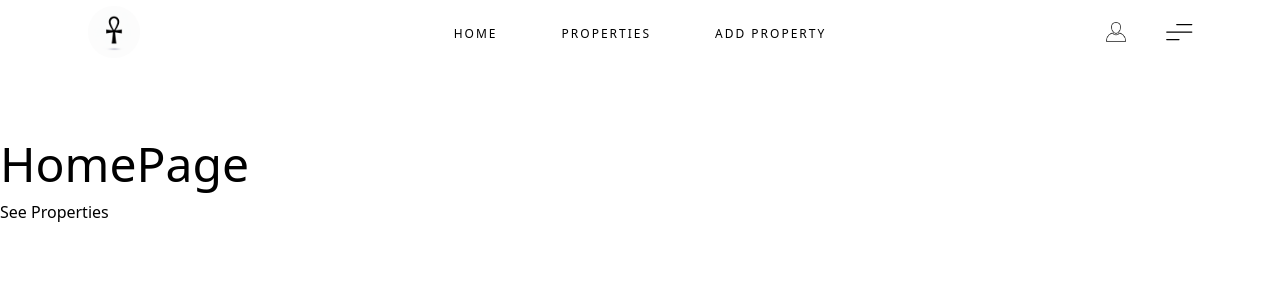
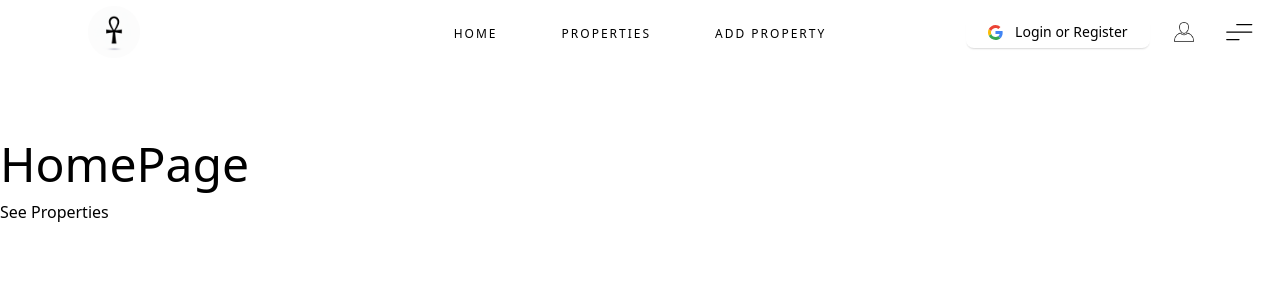
Before and after one commit to jymax4rl/oreilly_nextjs_project_BradTraversy, a Next.js app in the folder property_app/: page / in a window 1280 px wide. Shown: the top 300 px of the page. Built offline with nearby package versions, Linux system fonts and the light colour scheme.

Commit message:
added login/register button to nav and made it responsive

```diff
--- /dev/null
+++ b/property_app/components/LoginNavBtn.jsx
@@ -0,0 +1,66 @@
+"use client";
+import React from "react";
+import styled from "styled-components";
+
+const Button = () => {
+  return (
+    <StyledWrapper>
+      <button className="button hidden lg:flex items-center justify-center">
+        <svg
+          xmlns="http://www.w3.org/2000/svg"
+          preserveAspectRatio="xMidYMid"
+          viewBox="0 0 256 262"
+        >
+          <path
+            fill="#4285F4"
+            d="M255.878 133.451c0-10.734-.871-18.567-2.756-26.69H130.55v48.448h71.947c-1.45 12.04-9.283 30.172-26.69 42.356l-.244 1.622 38.755 30.023 2.685.268c24.659-22.774 38.875-56.282 38.875-96.027"
+          />
+          <path
+            fill="#34A853"
+            d="M130.55 261.1c35.248 0 64.839-11.605 86.453-31.622l-41.196-31.913c-11.024 7.688-25.82 13.055-45.257 13.055-34.523 0-63.824-22.773-74.269-54.25l-1.531.13-40.298 31.187-.527 1.465C35.393 231.798 79.49 261.1 130.55 261.1"
+          />
+          <path
+            fill="#FBBC05"
+            d="M56.281 156.37c-2.756-8.123-4.351-16.827-4.351-25.82 0-8.994 1.595-17.697 4.206-25.82l-.073-1.73L15.26 71.312l-1.335.635C5.077 89.644 0 109.517 0 130.55s5.077 40.905 13.925 58.602l42.356-32.782"
+          />
+          <path
+            fill="#EB4335"
+            d="M130.55 50.479c24.514 0 41.05 10.589 50.479 19.438l36.844-35.974C195.245 12.91 165.798 0 130.55 0 79.49 0 35.393 29.301 13.925 71.947l42.211 32.783c10.59-31.477 39.891-54.251 74.414-54.251"
+          />
+        </svg>
+        Login or Register
+      </button>
+    </StyledWrapper>
+  );
+};
+
+const StyledWrapper = styled.div`
+  .button {
+    // background-color: #000;
+    // color: #ffffff;
+    padding: 0.5rem 1.4rem;
+    font-size: 0.875rem;
+    line-height: 1rem;
+    font-weight: 400;
+    text-align: center;
+    vertical-align: middle;
+    align-items: center;
+    border-radius: 0.5rem;
+    gap: 0.75rem;
+    border: none;
+    cursor: pointer;
+    box-shadow: 0 2px 2px -1px rgba(0, 0, 0, 0.1),
+      0 2px 2px -1px rgba(0, 0, 0, 0.06);
+    transition: 0.6s ease;
+  }
+
+  .button svg {
+    height: 15px;
+  }
+
+  .button:hover {
+    box-shadow: none;
+  }
+`;
+
+export default Button;
--- a/property_app/components/Navbar.jsx
+++ b/property_app/components/Navbar.jsx
@@ -5,6 +5,8 @@
 import Hamburger from "@/components/hamburger";
 import Link from "next/link";
 import NavButton from "./NavButton";
+import LoginNavBtn from "./LoginNavBtn";
+import { FaGoogle } from "react-icons";
 
 const Navbar = () => {
   return (
@@ -32,10 +34,11 @@
         </Link>
       </div>
 
-      <div className=" flex p-0  mr-6 lg:m-0   items-center justify-end lg:justify-center   ">
-        <div className="flex start items-center justify-center space-x-4 md:space-x-8 align-center lg:absolute ">
+      <div className=" flex p-0  mr-4 lg:mr-20   items-center justify-end lg:justify-center   ">
+        <div className="flex start items-center justify-center space-x-4 lg:space-x-6 align-center lg:absolute ">
+          <LoginNavBtn className=" " />
           <Image
-            className="cursor-pointer h-5 w-auto"
+            className=" cursor-pointer h-5 w-auto"
             alt="login Icon"
             src={logIcon}
           />
--- a/property_app/package.json
+++ b/property_app/package.json
@@ -14,6 +14,7 @@
     "next": "16.0.3",
     "react": "19.2.0",
     "react-dom": "19.2.0",
+    "react-icons": "^5.5.0",
     "styled-components": "^6.1.19"
   },
   "devDependencies": {
```
Also changed, not shown: 1 other file (tests, documents, lock files or other folders).
